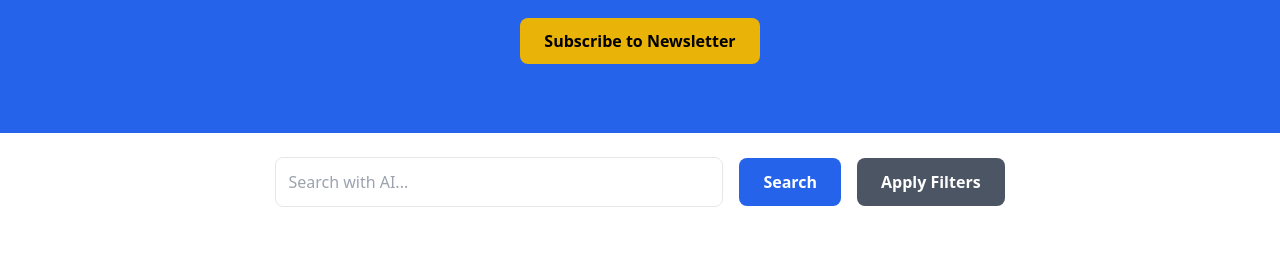
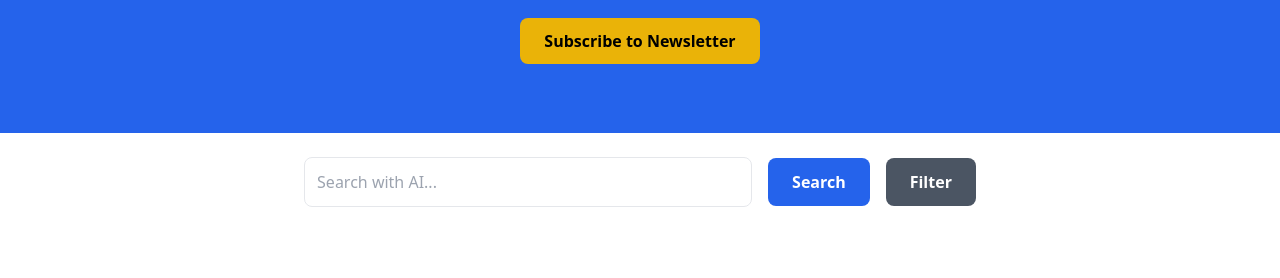
Before and after one commit to bledol-s/github_repo, a plain HTML site: page index.html in a window 1280 px wide. Shown: the part 275-553 px from the top of the page. Drawn offline with nearby package versions, Linux system fonts and the light colour scheme.

Commit message:
Update index.html
text edit to filter button

```diff
--- a/index.html
+++ b/index.html
@@ -88,7 +88,7 @@
       <button
         id="toggle-filters"
         class="bg-gray-600 text-white px-6 py-3 rounded-lg font-bold hover:bg-gray-700">
-        Apply Filters
+        Filter
       </button>
     </div>
 
```
